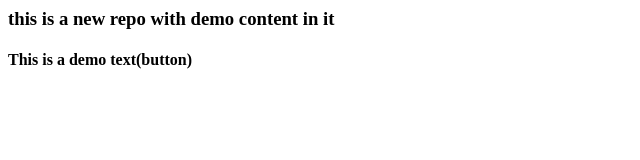
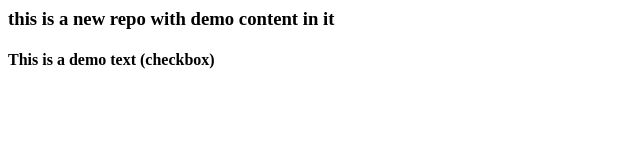
Before and after one commit to Siddharth2028/LocalRepo, a plain HTML site: page index.html in a window 1280 px wide. Shown: the full height of the page, 0-640 px from the left. Drawn offline with Linux system fonts and the light colour scheme.

Commit message:
this is a new text

```diff
--- a/index.html
+++ b/index.html
@@ -1,2 +1,2 @@
 <h3>this is a new repo with demo content in it</h3>
-<h4>This is a demo text(button)</h4>
+<h4>This is a demo text (checkbox)</h4>
```
